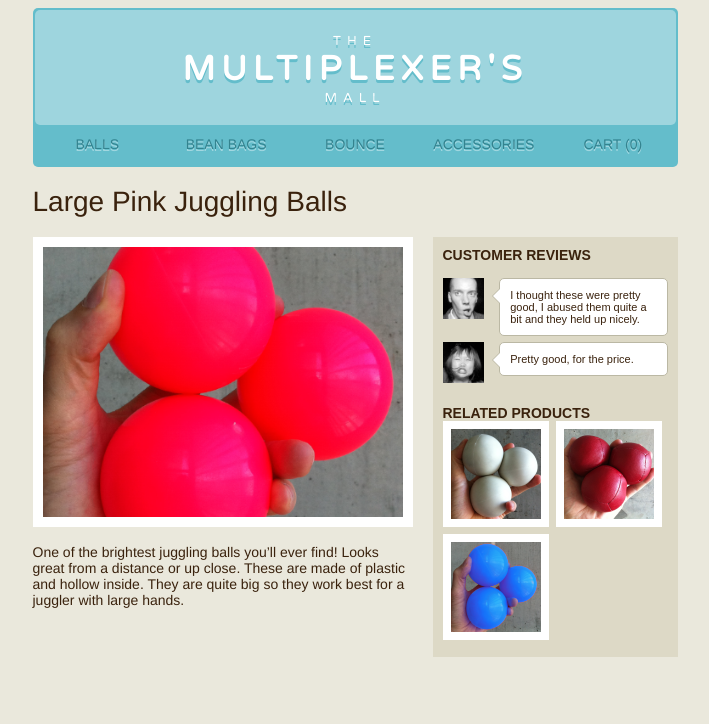
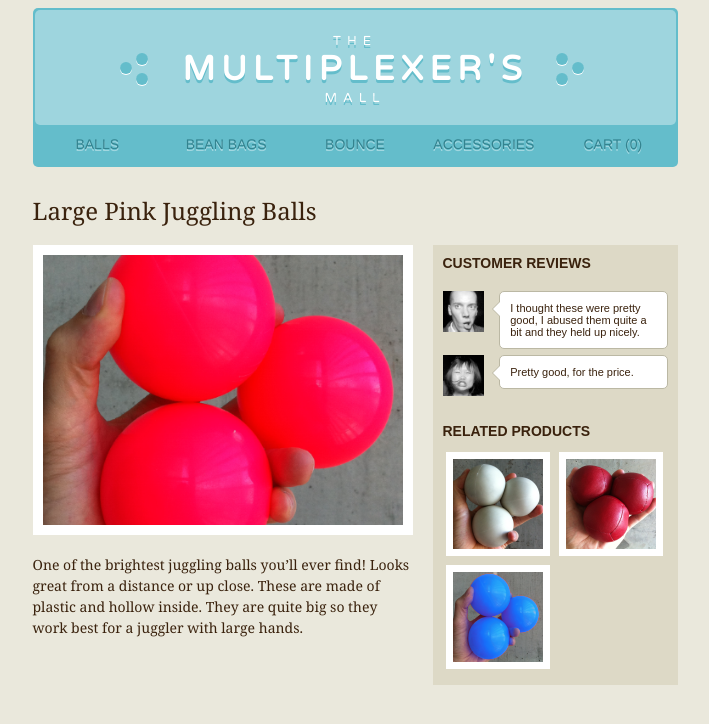
Before and after one commit to eneriberri/afar_front, a PHP site: page / in a window 1280 px wide. Shown: the top 724 px of the page, without its empty margins (285-994 px from the left). Run offline with PHP 8.4, Linux system fonts and the light colour scheme.

Commit message:
mini circles and their positions correct

```diff
--- a/index.css
+++ b/index.css
@@ -10,6 +10,50 @@ body {
   margin-left:auto;
   margin-right:auto;
   width: 645px;
+}
+
+
+
+
+/* HEADER STYLING */
+
+.circle {
+  position: absolute;
+  border-radius: 50%;
+  background-color: #64bdcb;
+  width: 12px;
+  height: 12px;
+  box-shadow: 0px 1px 0px white;
+}
+
+/* left group of circles */
+.left-top, .left-bottom {
+  top: 28%;
+  left: 16%;
+}
+
+.left-left {
+  top: 34%;
+  left: 13.5%;
+}
+
+.left-bottom {
+  top: 41%;
+}
+
+/* right group of circles */
+.right-top, .right-bottom {
+  top: 28%;
+  right: 17%;
+}
+
+.right-right {
+  top: 34%;
+  right: 14.5%;
+}
+
+.right-bottom {
+  top: 41%;
 }
 
 .title-area {
@@ -72,10 +116,20 @@ li a {
   text-shadow: 0px 2px 0px rgba(162, 215, 224, 1);
 }
 
-main {
+
+/* MAIN CONTENT STYLING */
+
+main, .main-title {
   width: 380px; /* main img box width */
   float: left;
   margin-right: 10px;
+  font-family: Georgia, serif;
+  line-height: 150%;
+}
+
+.main-title {
+  font-size: 24px;
+  padding-top: 10px;
 }
 
 .main-img {
@@ -98,6 +152,8 @@ aside {
 .subtitle {
   text-transform: uppercase;
   font-weight: bold;
+  display: inline-block;
+  padding-bottom: 10px;
 }
 
 .bubble {
@@ -141,13 +197,16 @@ aside {
 }
 
 .testimonial {
-  padding: 15px 0 5px 0;
+  padding: 10px 0 10px 0;
+}
+
+.thumbnails {
+  margin: 0 auto;
 }
 
 .thumb {
-  border: 8px solid white;
-  margin-right: 4px;
-  margin-bottom: 4px;
+  border: 7px solid white;
+  margin: 3px;
 }
 
 h1 {
--- a/index.html
+++ b/index.html
@@ -9,13 +9,21 @@
 
 <body>
   <div class="content">
-        <!-- <img src="img/logo.png">  -->
   <div class="title-area">
     <header>
+      <div class="circle left-left"></div>
+      <div class="circle left-top"></div>
+      <div class="circle left-bottom"></div>
+
       <div id="floater"></div>
       <div class="header-text">
+
         The<br><span class="large-header-text">Multiplexer's</span><br>Mall
       </div>
+
+      <div class="circle right-right"></div>
+      <div class="circle right-top"></div>
+      <div class="circle right-bottom"></div>
     </header>
 
 
@@ -31,7 +39,7 @@
     </nav>
   </div>
 
-  <h1>Large Pink Juggling Balls</h1>
+  <h1 class="main-title">Large Pink Juggling Balls</h1>
 
   <!-- MAIN CONTENT -->
   <main>
@@ -57,9 +65,11 @@
     <p></p>
     <section>
       <span class="subtitle">Related Products</span>
+      <div class="thumbnails">
         <img class="thumb" src="img/small_white.png">
         <img class="thumb" src="img/small_red.png">
         <img class="thumb" src="img/small_blue.png">
+      </div>
     </section>
   </aside>
 
```
